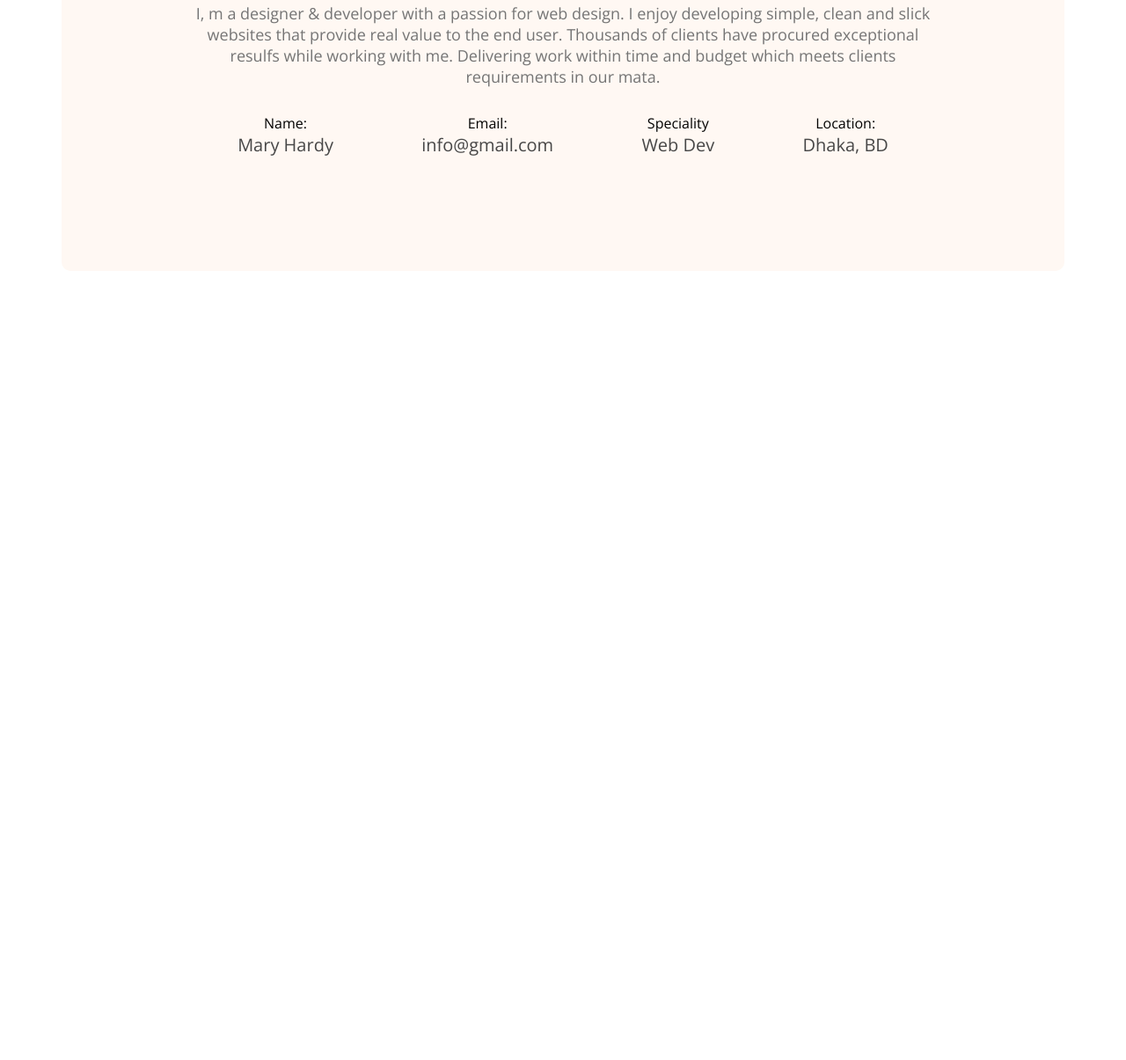
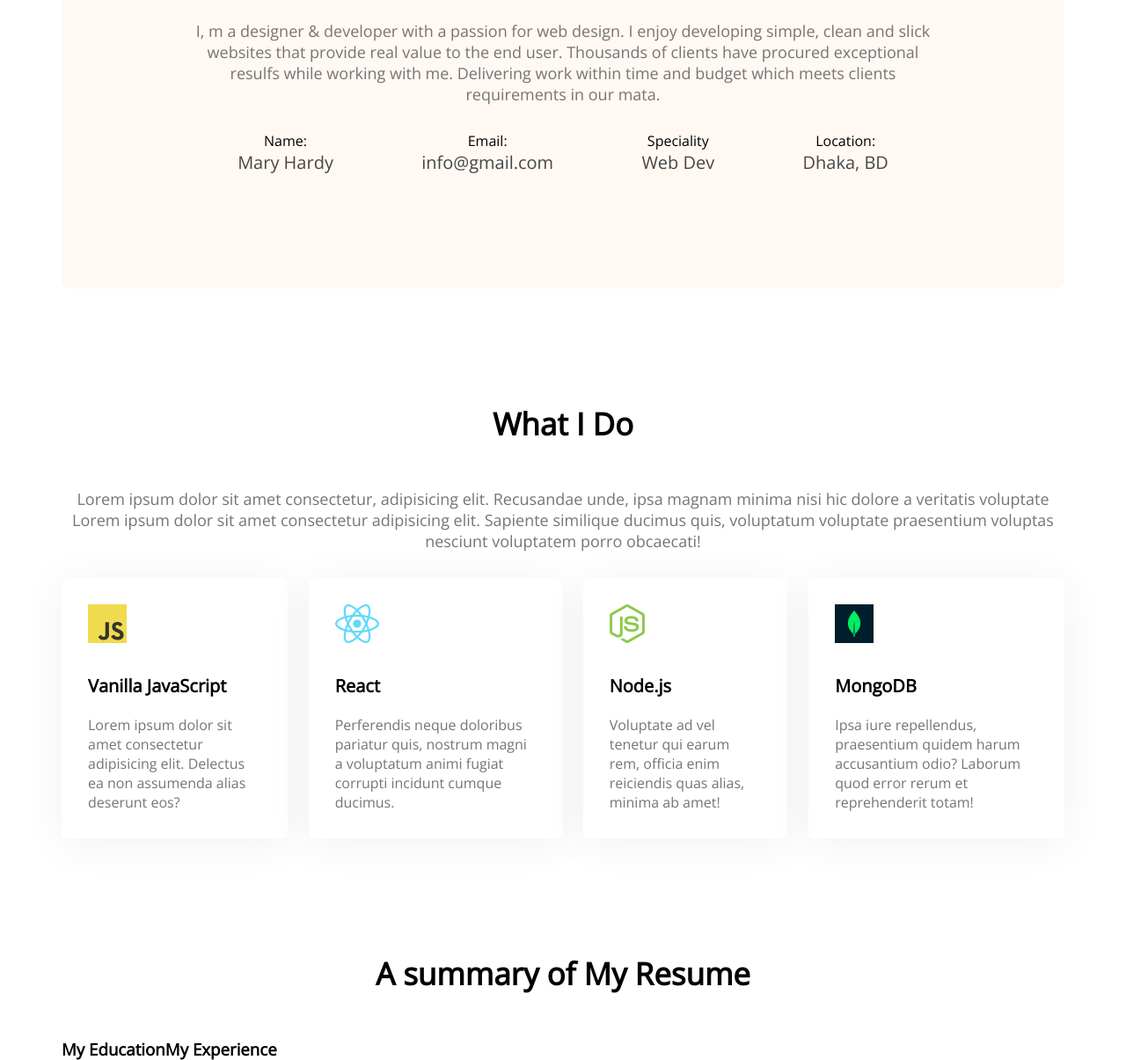
Before and after one commit to eyasintoufik/developer-protfolio, a plain HTML site: page index.html in a window 1280 px wide. Shown: the part 1174-2379 px from the top of the page at 88% size. Before the commit the page ends 1482 px from the top, so only its background shows below. Drawn offline with nearby package versions, Linux system fonts and the light colour scheme.

Commit message:
added skills section

```diff
--- a/index.html
+++ b/index.html
@@ -53,6 +53,47 @@
                 </div>
             </div>
         </section>
+        <!-- what i do section -->
+        <section class="what-i-do">
+            <h3 class="section-title">What I Do</h3>
+            <p class="section-description">Lorem ipsum dolor sit amet consectetur, adipisicing elit. Recusandae unde, ipsa magnam minima nisi hic dolore a veritatis voluptate Lorem ipsum dolor sit amet consectetur adipisicing elit. Sapiente similique ducimus quis, voluptatum voluptate praesentium voluptas nesciunt voluptatem porro obcaecati!</p>
+            <!-- .skills-contailer>.skills*4>img+p.skill-title+p.skill-description>lorem15 -->
+            <div class="skills-container">
+                <div class="skills">
+                    <img src="images/icons/js.png" alt="js.png">
+                    <p class="skill-title">Vanilla JavaScript</p>
+                    <p class="skill-description">Lorem ipsum dolor sit amet consectetur adipisicing elit. Delectus ea non assumenda alias deserunt eos?</p>
+                </div>
+                <div class="skills">
+                    <img src="images/icons/react.png" alt="react.png">
+                    <p class="skill-title">React</p>
+                    <p class="skill-description">Perferendis neque doloribus pariatur quis, nostrum magni a voluptatum animi fugiat corrupti incidunt cumque ducimus.</p>
+                </div>
+                <div class="skills">
+                    <img src="images/icons/nodejs.png" alt="node.png">
+                    <p class="skill-title">Node.js</p>
+                    <p class="skill-description">Voluptate ad vel tenetur qui earum rem, officia enim reiciendis quas alias, minima ab amet!</p>
+                </div>
+                <div class="skills">
+                    <img src="images/icons/mongo.png" alt="mongo.png">
+                    <p class="skill-title">MongoDB</p>
+                    <p class="skill-description">Ipsa iure repellendus, praesentium quidem harum accusantium odio? Laborum quod error rerum et reprehenderit totam!</p>
+                </div>
+            </div>
+        </section>
+        <!-- resume section -->
+        <section class="resume">
+            <h3 class="section-title">A summary of My Resume</h3>
+            <div class="resume-content">
+                <div>
+                    <h3 class="resume-title">My Education</h3>
+
+                </div>
+                <div>
+                    <h3 class="resume-title">My Experience</h3>
+                </div>
+            </div>
+        </section>
     </main>
     <footer>
 
--- a/styles/protfolio.css
+++ b/styles/protfolio.css
@@ -68,16 +68,18 @@ main{
     margin: 0 auto ;
 }
 /* about section styles */
-
+section{
+    margin-top: 130px;
+}
 .about{
-    margin-top: 130px;
     background-color:#FFF8F3;
     border-radius:10px;
     padding: 130px 150px;
     text-align: center;
 }
 .section-title{
-    margin-bottom: 30px;
+    text-align: center;
+    margin-bottom: 50px;
     font-weight: 700;
     font-size: 35px;
 }
@@ -85,6 +87,7 @@ main{
     color:#757575;
     font-size:18px;
     margin-bottom: 30px;
+    text-align: center;
 }
 .about-info-container{
     display:flex;
@@ -95,3 +98,32 @@ main{
     font-size:20px;
     color:#474747;
 }
+/* what i do styles */
+section{
+    margin-top: 130px;
+}
+.skills-container{
+    display: flex;
+    gap:24px;
+}
+.skill-title{
+    font-weight: 700;
+    font-size: 20px;
+    margin-top:30px;
+    margin-bottom: 20px;
+}
+.skill-description{
+    color: #757575;
+}
+.skills{
+    background: #FFFFFF;
+    box-shadow: 0px 6px 50px rgba(0,0,0,0.06);
+    border-radius: 5px;
+    padding:30px;
+}
+
+/* resume section */
+
+.resume-content{
+    display: flex;
+}
```
